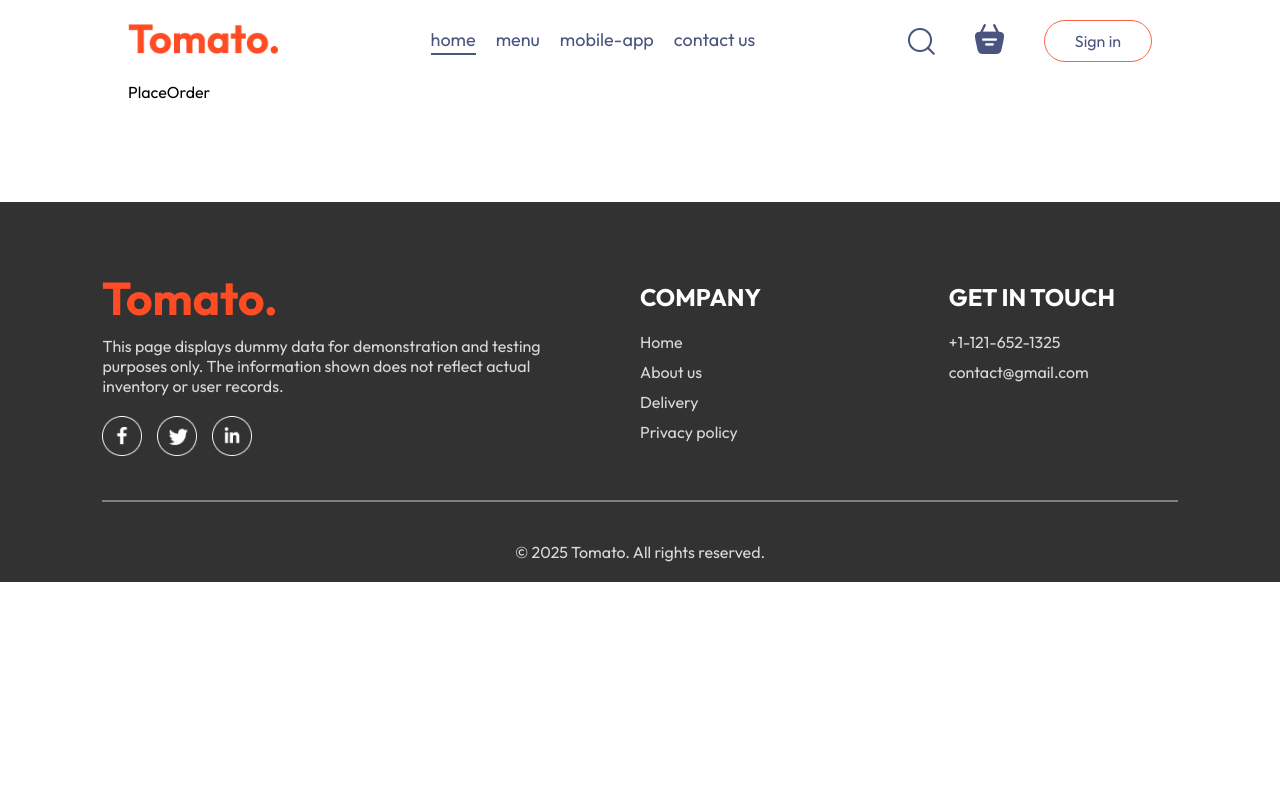
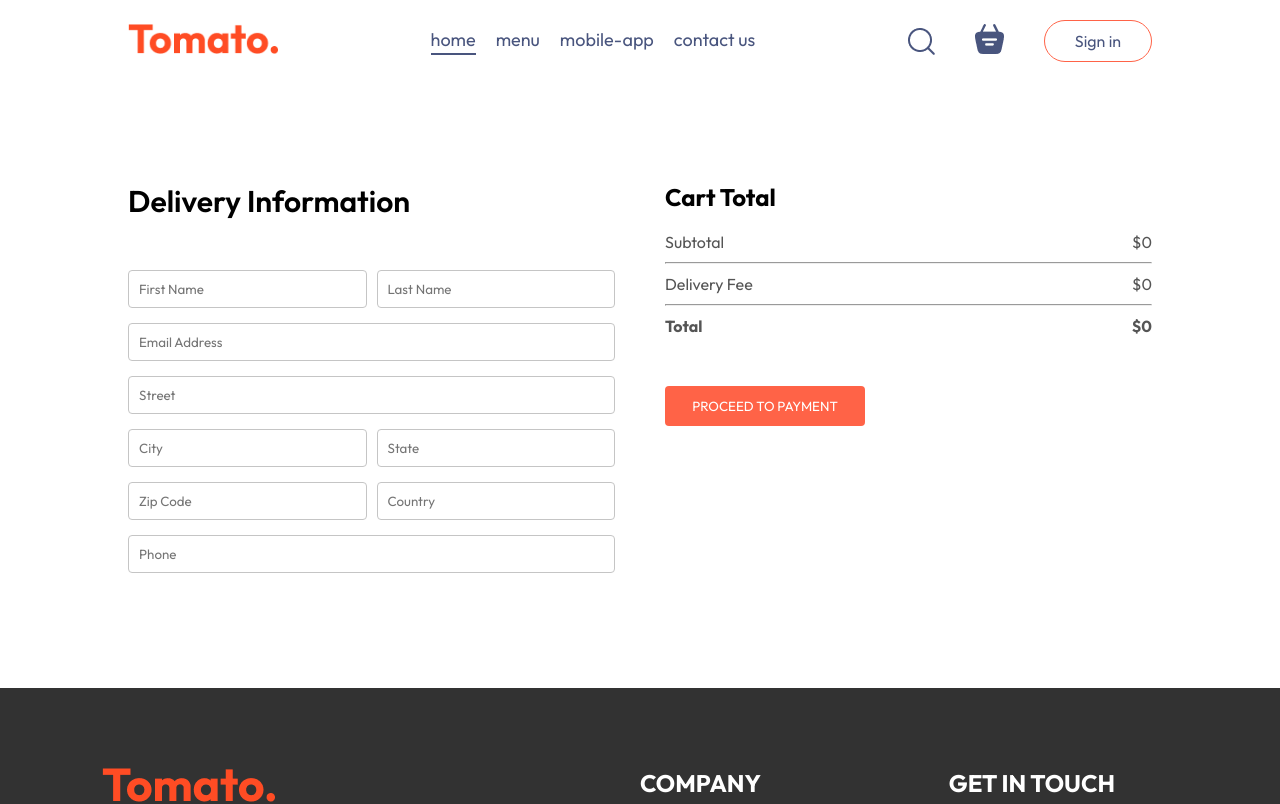
Before and after one commit to NethmiHasi/Food-Delivery-App, a React (Vite) app in the folder frontend/: page /order in a window 1280 px wide. Shown: the top 804 px of the page. Built offline with nearby package versions, Linux system fonts and the light colour scheme.

Commit message:
added place order page

```diff
--- a/frontend/src/pages/PlaceOrder/PlaceOrder.css
+++ b/frontend/src/pages/PlaceOrder/PlaceOrder.css
@@ -0,0 +1,41 @@
+.place-order{
+    display: flex;
+    align-items: start;
+    justify-content: space-between;
+    gap: 50px;
+    margin-top: 100px;
+}
+
+.place-order-left{
+    width: 100%;
+    max-width: max(30%,500px);
+}
+
+.place-order-left .title{
+    font-size: 30px;
+    font-weight: 600;
+    margin-bottom: 50px;
+}
+
+.place-order-left input{
+    margin-bottom: 15px;
+    width: 100%;
+    padding: 10px;
+    border: 1px solid #c5c5c5;
+    border-radius: 4px;
+    outline-color: tomato;
+}
+
+.place-order-left .multi-fields{
+    display: flex;
+    gap: 10px;
+}
+
+.place-order-right{
+    width: 100%;
+    max-width: max(40%,500px);
+}
+
+.place-order .cart-total button{
+    margin-top: 30px;
+}
--- a/frontend/src/pages/PlaceOrder/PlaceOrder.jsx
+++ b/frontend/src/pages/PlaceOrder/PlaceOrder.jsx
@@ -1,10 +1,55 @@
-import React from 'react'
-import './PlaceOrder.css'
+import React, { useContext } from "react";
+import "./PlaceOrder.css";
+import { StoreContext } from "../../context/StoreContext";
 
 const PlaceOrder = () => {
+  const { getTotalCartAmount } = useContext(StoreContext);
   return (
-    <div>PlaceOrder</div>
-  )
-}
+    <form className="place-order">
+      <div className="place-order-left">
+        <p className="title">Delivery Information</p>
+        <div className="multi-fields">
+          <input type="text" placeholder="First Name" />
+          <input type="text" placeholder="Last Name" />
+        </div>
+        <input type="email" placeholder="Email Address" />
+        <input type="text" placeholder="Street" />
+        <div className="multi-fields">
+          <input type="text" placeholder="City" />
+          <input type="text" placeholder="State" />
+        </div>
+        <div className="multi-fields">
+          <input type="text" placeholder="Zip Code" />
+          <input type="text" placeholder="Country" />
+        </div>
+        <input type="text" placeholder="Phone" />
+      </div>
+      <div className="place-order-right">
+        <div className="cart-total">
+          <h2>Cart Total</h2>
+          <div>
+            <div className="cart-total-details">
+              <p>Subtotal</p>
+              <p>${getTotalCartAmount()}</p>
+            </div>
+            <hr />
+            <div className="cart-total-details">
+              <p>Delivery Fee</p>
+              <p>${getTotalCartAmount() === 0 ? 0 : 2}</p>
+            </div>
+            <hr />
+            <div className="cart-total-details">
+              <b>Total</b>
+              <b>
+                ${getTotalCartAmount() === 0 ? 0 : getTotalCartAmount() + 2}
+              </b>
+            </div>
+          </div>
+          <button>PROCEED TO PAYMENT</button>
+        </div>
+      </div>
+    </form>
+  );
+};
 
-export default PlaceOrder
+export default PlaceOrder;
```
